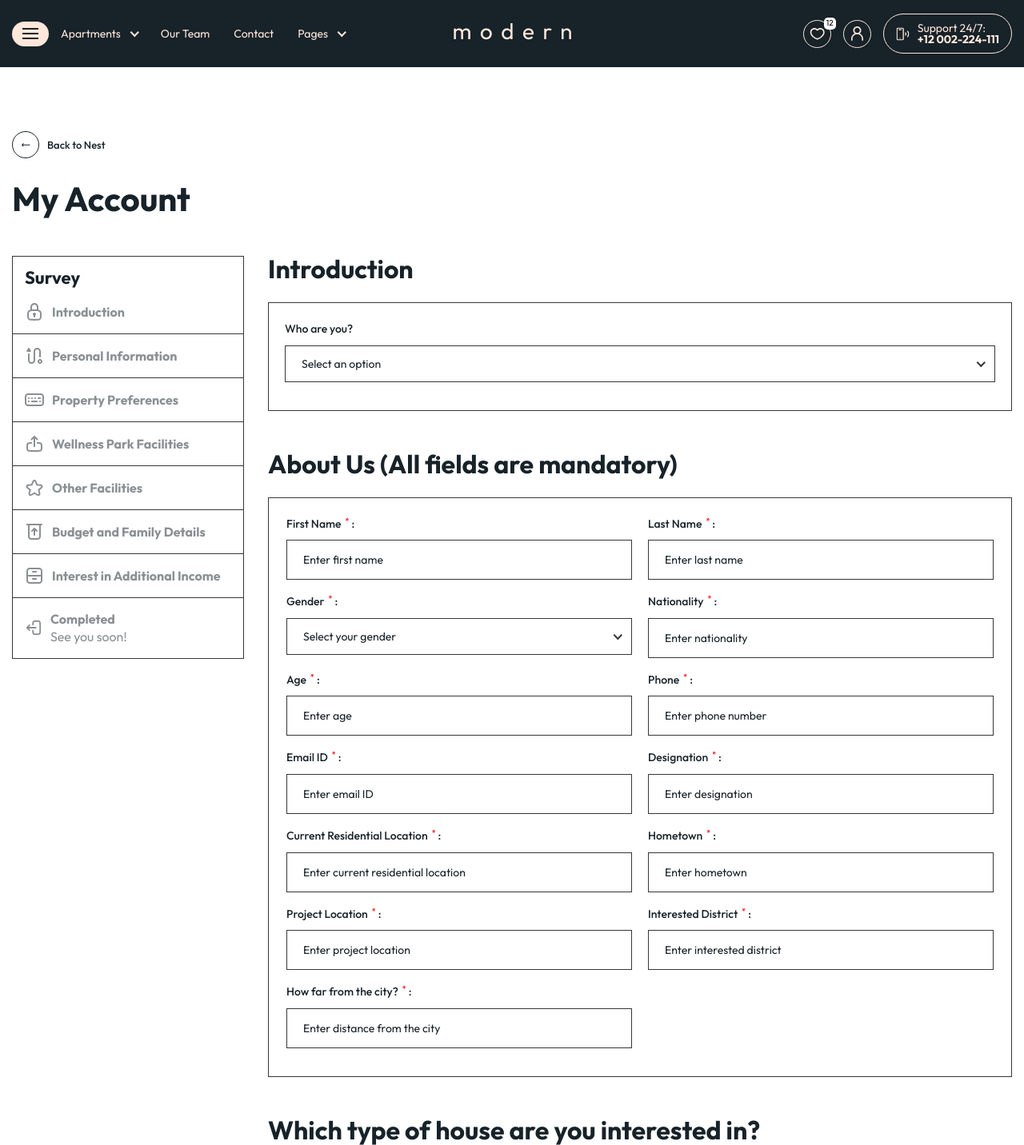
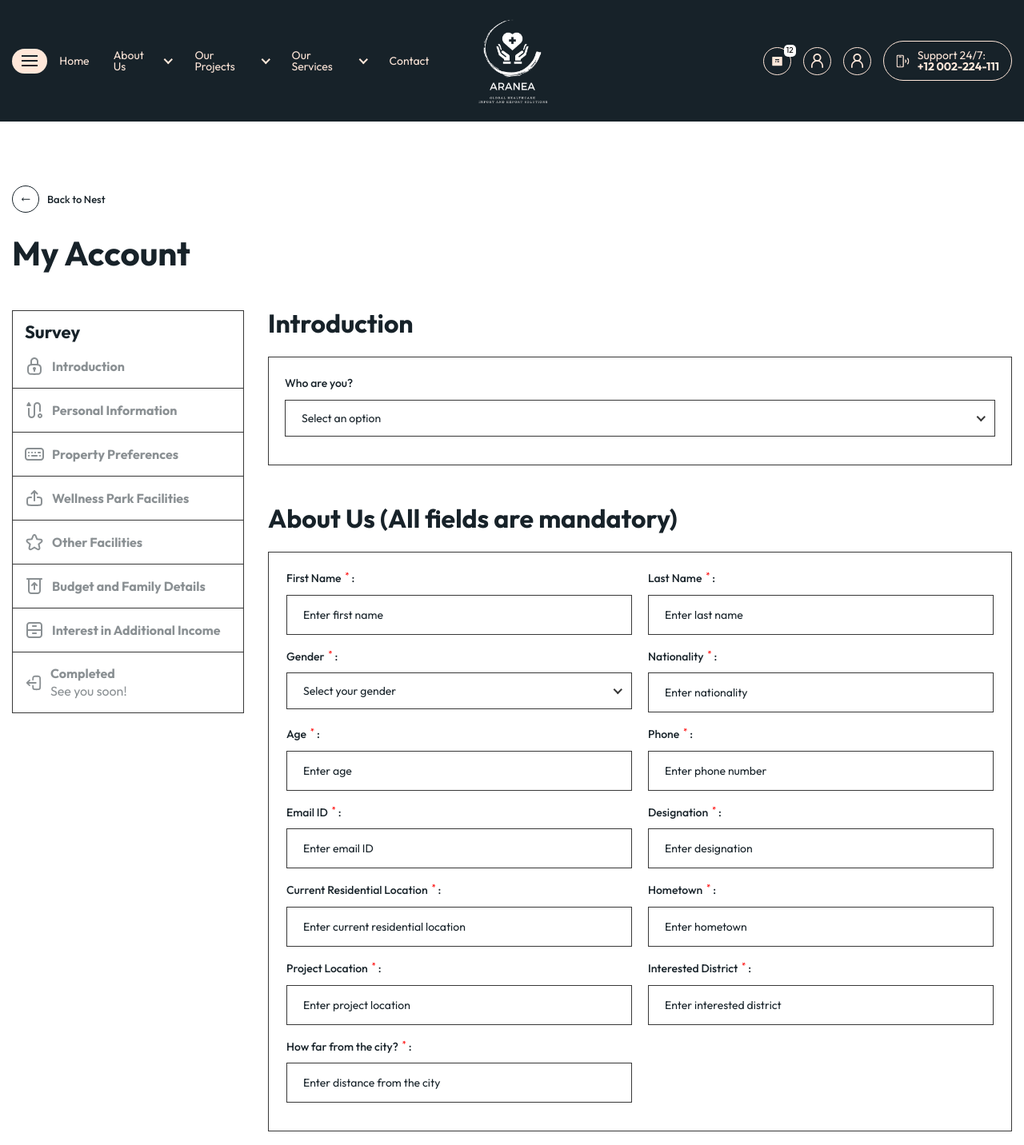
Before and after one commit to amalgan3sh/holidaycity.aranea.life, a CodeIgniter 4 app: the page made by app/Views/survey.php in a window 1280 px wide. Shown: the top 1432 px of the page at 80% size. Run offline with PHP 8.4 and a stand-in for CodeIgniter, Linux system fonts and the light colour scheme; the template is opened without the code that fills it, so the values that code supplies are empty; some libraries are stand-ins or nearby versions; some web fonts are replaced.

Commit message:
Survey header

```diff
--- a/app/Views/survey.php
+++ b/app/Views/survey.php
@@ -31,104 +31,108 @@
                         </button>
                     </div>
                     <ul class="main-nav">
+                        <li class="menu-lnk">
+                            <a href="index.html">Home</a>
+                        </li>
                         <li class="menu-lnk has-item">
-                           <a href="#">Apartments </a>
+                            <a href="about.html">About Us</a>
+                            <div class="menu-dropdown">
+                                <ul>
+                                    <li><a href="about.html">Overview</a></li>
+                                    <li><a href="about.html#inspiration">Our Inspiration</a></li>
+                                    <li><a href="about.html#vision">Vision and Mission</a></li>
+                                    <li><a href="about.html#team">Our Team</a></li>
+                                </ul>
+                            </div>
+                        </li>
+                        <li class="menu-lnk has-item">
+                            <a href="#">Our Projects</a>
                             <div class="mega-menu menu-dropdown">
                                 <div class="mega-menu-container container">
                                     <ul class="row">
                                         <li class="col-md-3 col-12">
                                             <ul class="megamenu-list arrow-list">
-                                          <li class="list-title"><span>Men's Footware</span></li>
-                                          <li><a href="product.html">All</a></li>
-                                          <li><a href="product.html">Casual Shoes</a></li>
-                                          <li><a href="product.html">Sports Shoes</a></li>
-                                          <li><a href="product.html">Sandals &amp; Floaters</a></li>
-                                          <li><a href="product.html">Slippers &amp; Flip Flops</a></li>
-                                          <li><a href="product.html">Formal Shoes</a></li>
-                                          <li><a href="product.html">Ethnic Shoes</a></li>
-                                          <li><a href="product.html">Active Footwear</a></li>
-                                          <li><a href="product.html">Combo Footwear</a></li>
-                                          <li><a href="product.html">Shoe Care</a></li>
+                                                <li class="list-title"><span>Project Information</span></li>
+                                                <li><a href="project.html">About Aranea Platform</a></li>
+                                                <li><a href="project.html">The Nest Holiday City</a></li>
+                                                <li><a href="project.html">Target Audience</a></li>
+                                                <li><a href="project.html">New Retirement Trends</a></li>
+                                                <li><a href="project.html">Proposed Project Location</a></li>
+                                                <li><a href="project.html">Services & Facilities</a></li>
+                                                <li><a href="project.html">Plan & Elevation Phase 1</a></li>
+                                                <li><a href="project.html">Project Layout & Features</a></li>
+                                                <li><a href="project.html">Collaboration Options</a></li>
+                                            </ul>
+                                        </li>
+
+                                        <li class="col-md-3 col-12">
+                                            <ul class="megamenu-list arrow-list">
+                                                <li class="list-title"><span>Location</span></li>
+                                                <li><a href="location.html">Kerala Overview</a></li>
+                                                <li><a href="location.html">Tourist Destinations</a></li>
+                                                <li><a href="location.html">Cultural Heritage</a></li>
+                                                <li><a href="location.html">Healthcare Excellence</a></li>
+                                                <li><a href="location.html">Natural Beauty</a></li>
                                             </ul>
                                         </li>
                                         <li class="col-md-3 col-12">
                                             <ul class="megamenu-list arrow-list">
-                                          <li class="list-title"><span>Bags, Suitcases &amp; Luggage</span>
-                                          </li>
-                                          <li><a href="product.html">All</a></li>
-                                          <li><a href="product.html">Backpacks</a></li>
-                                          <li><a href="product.html">Suitcases &amp; Trolleys</a></li>
-                                          <li><a href="product.html">Dufflebags</a></li>
-                                          <li><a href="product.html">Rucksacks</a></li>
-                                          <li><a href="product.html">Handbags</a></li>
-                                          <li><a href="product.html">Slingbags</a></li>
-                                          <li><a href="product.html"> Women's Clutches &amp; Wallets</a></li>
-                                          <li><a href="product.html">Messenger Bags</a></li>
-                                          <li><a href="product.html">Travel Accessories</a></li>
+                                                <li class="list-title"><span>Investment Opportunities</span></li>
+                                                <li><a href="investment.html">Director Positions</a></li>
+                                                <li><a href="investment.html">Investment Plans</a></li>
+                                                <li><a href="investment.html">ROI Details</a></li>
+                                                <li><a href="investment.html">Security Information</a></li>
+                                                <li><a href="investment.html">Partnership Models</a></li>
                                             </ul>
-                                    </li>
-                                    <li class="col-md-3 col-12">
-                                       <ul class="megamenu-list arrow-list">
-                                          <li class="list-title"><span>Women's </span></li>
-                                          <li><a href="product.html">All</a></li>
-                                          <li><a href="product.html">Women Tops</a></li>
-                                          <li><a href="product.html">Women Dresses</a></li>
-                                          <li><a href="product.html">Women T-shirts &amp; Polo T-shirts</a>
-                                          </li>
-                                          <li><a href="product.html">Women Jeans</a></li>
-                                          <li><a href="product.html">Women Nighties &amp; Night Dresses</a>
-                                          </li>
-                                          <li><a href="product.html">Women Nightsuit</a></li>
-                                          <li><a href="product.html">Women Track Pants</a></li>
-                                          <li><a href="product.html">Women Trouser</a></li>
-                                          <li><a href="product.html">Women Jumpsuit </a></li>
-                                       </ul>
-                                    </li>
-                                    <li class="col-md-3 col-12">
-                                       <a href="product.html">
-                                       <img src="assets/images/menu-product.png" alt="product">
-                                       </a>
                                         </li>
                                     </ul>
                                 </div>
                             </div>
                         </li>
-                        <li class="menu-lnk">
-                           <a href="about.html">Our Team</a>
+                        <li class="menu-lnk has-item">
+                            <a href="#">Our Services</a>
+                            <div class="menu-dropdown">
+                                <ul>
+                                    <li><a href="services.html">Meditation Centre</a></li>
+                                    <li><a href="services.html">24x7 Medical Support</a></li>
+                                    <li><a href="services.html">24Hr Ambulance Services</a></li>
+                                    <li><a href="services.html">Healthcare Clinic</a></li>
+                                    <li><a href="services.html">Pathology Lab</a></li>
+                                    <li><a href="services.html">Affordable Living</a></li>
+                                    <li><a href="services.html">Customized Care</a></li>
+                                    <li><a href="services.html">Homely Food</a></li>
+                                    <li><a href="services.html">Spa, Gym & Club House & Pool</a></li>
+                                </ul>
+                            </div>
                         </li>
+
                         <li class="menu-lnk">
                             <a href="contact-us.html">Contact</a>
-                        </li>
-                        <li class="menu-lnk has-item">
-                           <a href="javascript:void(0)">Pages</a>
-                           <div class="menu-dropdown">
-                              <ul>
-                                 <li><a href="about.html">About</a></li>
-                                 <li><a href="faqs.html">FAQs</a></li>
-                                 <li><a href="blog.html">Blog</a></li>
-                                 <li><a href="article.html">Article</a></li>
-                                 <li><a href="product-list.html">Collection</a></li>
-                                 <li><a href="contact-us.html">Contact</a></li>
-                              </ul>
-                           </div>
                         </li>
                     </ul>
                 </div>
                 <div class="logo-col">
                     <a href="index.html">
-                     <img src="assets/images/logo.png" alt="">
+                        <img src="assets/images/ARANEA_WHITE.png" alt="Aranea Collaboration Platform Logo">
                     </a>
                 </div>
-                  <ul class="menu-right d-flex  justify-content-end align-items-center">
+                <ul class="menu-right d-flex justify-content-end align-items-center">
                     <li class="wishlist-header">
-                        <a href="wishlist.html">
-                           <svg xmlns="http://www.w3.org/2000/svg" width="19" height="15" viewBox="0 0 19 15"
-                              fill="none">
+                        <a href="survey">
+                            <svg xmlns="http://www.w3.org/2000/svg" width="19" height="15" viewBox="0 0 24 24" fill="none">
                                 <path fill-rule="evenodd" clip-rule="evenodd"
-                                 d="M10.2652 3.27138C9.94867 3.57191 9.44883 3.57191 9.13227 3.27138L8.56579 2.73359C7.90275 2.10413 7.00702 1.71979 6.01712 1.71979C3.98382 1.71979 2.3355 3.35042 2.3355 5.36191C2.3355 7.29031 3.39072 8.88266 4.91407 10.191C6.43873 11.5004 8.26161 12.3689 9.35075 12.8121C9.57848 12.9048 9.81902 12.9048 10.0467 12.8121C11.1359 12.3689 12.9588 11.5004 14.4834 10.191C16.0068 8.88265 17.062 7.2903 17.062 5.36191C17.062 3.35042 15.4137 1.71979 13.3804 1.71979C12.3905 1.71979 11.4948 2.10413 10.8317 2.73359L10.2652 3.27138ZM9.69875 1.56567C8.74325 0.658564 7.446 0.101074 6.01712 0.101074C3.08013 0.101074 0.699219 2.45643 0.699219 5.36191C0.699219 10.5161 6.40193 13.3624 8.72827 14.3091C9.35478 14.5641 10.0427 14.5641 10.6692 14.3091C12.9956 13.3624 18.6983 10.5161 18.6983 5.36191C18.6983 2.45643 16.3174 0.101074 13.3804 0.101074C11.9515 0.101074 10.6543 0.658564 9.69875 1.56567Z"
+                                    d="M21 3H3C2.44772 3 2 3.44772 2 4V20C2 20.5523 2.44772 21 3 21H21C21.5523 21 22 20.5523 22 20V4C22 3.44772 21.5523 3 21 3ZM12 12H16V14H12V12ZM8 12H10V14H8V12ZM16 8H8V10H16V8Z"
                                     fill="#FFE7D9" />
                             </svg>
                             <span class="count">12</span>
+                        </a>
+                    </li>
+                    <li class="profile-header">
+                        <a href="my-account.html">
+                            <svg xmlns="http://www.w3.org/2000/svg" width="15" height="18" viewBox="0 0 15 18" fill="none">
+                                <path fill-rule="evenodd" clip-rule="evenodd" d="M7.5 9.81818C4.27834 9.81818 1.66667 12.3824 1.66667 15.5455V17.1818C1.66667 17.6337 1.29357 18 0.833333 18C0.373096 18 0 17.6337 0 17.1818V15.5455C0 11.4786 3.35786 8.18182 7.5 8.18182C11.6421 8.18182 15 11.4786 15 15.5455V17.1818C15 17.6337 14.6269 18 14.1667 18C13.7064 18 13.3333 17.6337 13.3333 17.1818V15.5455C13.3333 12.3824 10.7217 9.81818 7.5 9.81818Z" fill="#545454"></path>
+                                <path fill-rule="evenodd" clip-rule="evenodd" d="M7.5 8.18182C9.34095 8.18182 10.8333 6.71657 10.8333 4.90909C10.8333 3.10161 9.34095 1.63636 7.5 1.63636C5.65905 1.63636 4.16667 3.10161 4.16667 4.90909C4.16667 6.71657 5.65905 8.18182 7.5 8.18182ZM7.5 9.81818C10.2614 9.81818 12.5 7.62031 12.5 4.90909C12.5 2.19787 10.2614 0 7.5 0C4.73858 0 2.5 2.19787 2.5 4.90909C2.5 7.62031 4.73858 9.81818 7.5 9.81818Z" fill="#545454"></path>
+                            </svg>
                         </a>
                     </li>
                         <li class="profile-header">
```
Lines whose indentation alone changed are shown as unchanged.
